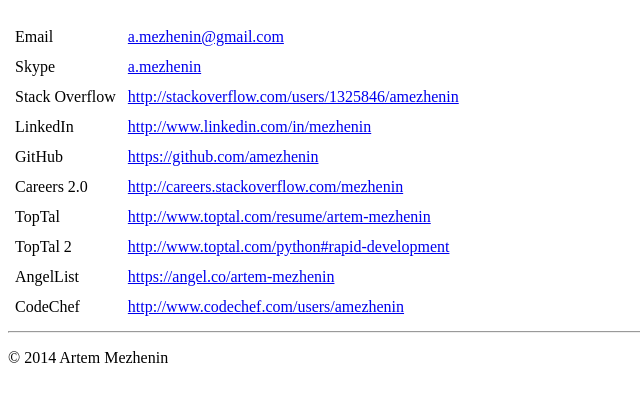
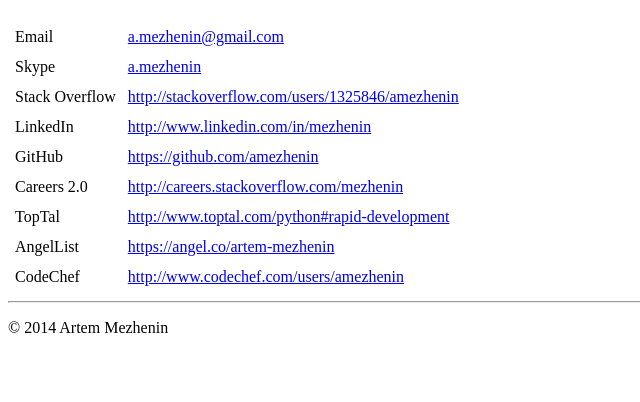
Before and after one commit to amezhenin/amezhenin_github.io, a Jekyll site: the page built from about.html, in a window 1280 px wide, cut to the strip 351-753 px from the top of the page. Shown: the whole strip, without its empty margins (0-640 px from the left). Built offline with Jekyll 4.4.1, drawn with Linux system fonts in a browser that asks for light colours.

Commit message:
toptal test 2

```diff
--- a/about.html
+++ b/about.html
@@ -52,10 +52,6 @@
   </tr>
   <tr>
     <td>TopTal</td>
-    <td><a href="http://www.toptal.com/resume/artem-mezhenin">http://www.toptal.com/resume/artem-mezhenin</a></td>
-  </tr>
-    <tr>
-    <td>TopTal 2</td>
     <td><a href="http://www.toptal.com/python#rapid-development">http://www.toptal.com/python#rapid-development</a></td>
   </tr>
   <tr>
```
